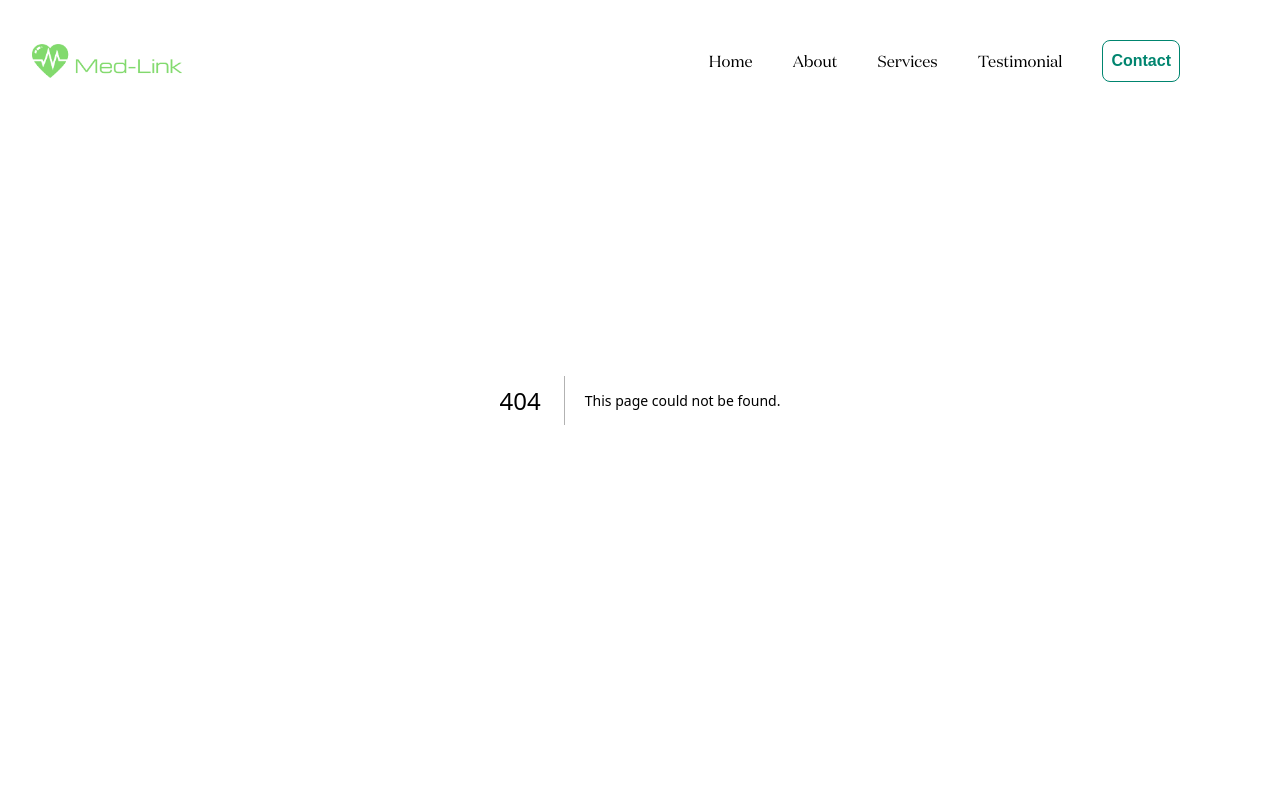
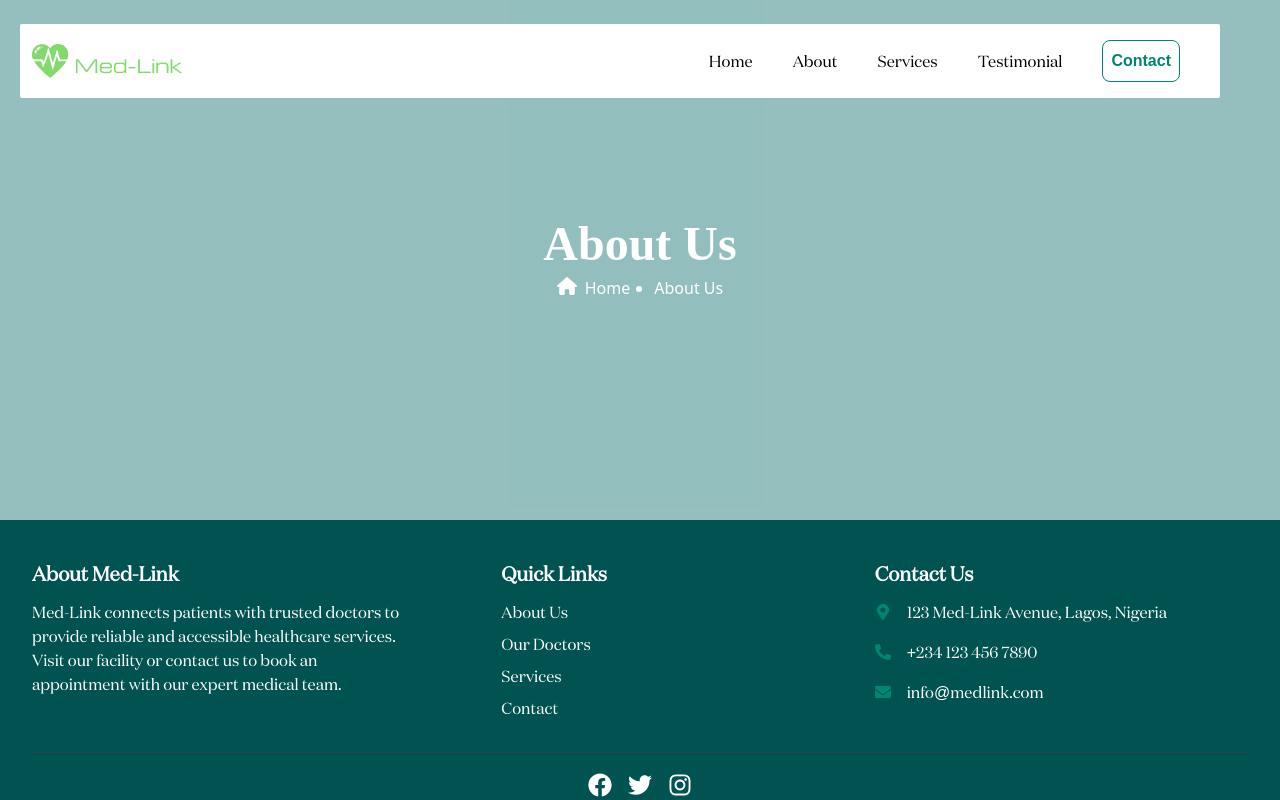
Before and after one commit to m3rcyO/Med-Link-Hospital-site, a Next.js app: page /About in a window 1280 px wide. Before the commit this address had no page. Shown: the top 800 px of the page. Built offline with nearby package versions, Linux system fonts and the light colour scheme; a web font is replaced by a local one.

Commit message:
FEAT:About section header

```diff
--- /dev/null
+++ b/app/About/page.js
@@ -0,0 +1,12 @@
+import React from 'react'
+import Pager from '../_components/Pager/Pager'
+import "../globals.css"
+
+export default function page() {
+    return (
+        <div className='relative'>
+            <Pager />
+
+        </div>
+    )
+}
--- /dev/null
+++ b/app/Service/page.js
@@ -0,0 +1,9 @@
+import React from 'react'
+
+function page() {
+    return (
+        <div>page</div>
+    )
+}
+
+export default page
--- /dev/null
+++ b/app/Testimonial/page.js
@@ -0,0 +1,9 @@
+import React from 'react'
+
+function page() {
+    return (
+        <div>page</div>
+    )
+}
+
+export default page
--- a/app/_components/Navbar/Navbar.js
+++ b/app/_components/Navbar/Navbar.js
@@ -40,12 +40,12 @@ export default function Navbar() {
                                 </Link>
                             </li>
                             <li className='hover:text-customTeal'  >
-                                <Link href="/services">
+                                <Link href="/Service">
                                     Services
                                 </Link>
                             </li>
                             <li className='hover:text-customTeal' >
-                                <Link href="/contact">
+                                <Link href="/Testimonial">
                                     Testimonial
                                 </Link>
                             </li>
--- /dev/null
+++ b/app/_components/Pager/Pager.js
@@ -0,0 +1,21 @@
+import React from 'react'
+import { FaHouse } from "react-icons/fa6";
+import "../../globals.css"
+import Link from 'next/link';
+
+export default function Pager() {
+    return (
+        <div className='bg-[#4d9493] h-[30vh] lg:h-[65vh] flex gap-2 flex-col items-center justify-center opacity-60'>
+            <p className='text-4xl lg:text-5xl text-white font-domaineBold font-extrabold'> About Us </p>
+            <div className='text-white flex gap-2'>
+                <FaHouse size={20} className='' />
+                <Link href="/" className='cursor-pointer'>
+                    Home
+                </Link>
+                <ul className='bullet list-disc '>
+                    <li className='ml-4'> About Us </li>
+                </ul>
+            </div>
+        </div>
+    )
+}
--- a/app/_components/Section/Section.js
+++ b/app/_components/Section/Section.js
@@ -5,16 +5,16 @@ import "../../globals.css"
 
 function Section({ imageUrl, heading, description }) {
     return (
-        <div className='relative flex justify-center items-center h-[60vh] lg:h-[100vh] mb-20 lg:mb-20'>
+        <div className='relative flex justify-center items-center h-[60vh] lg:h-[85vh] mb-20 lg:mb-10'>
             <div className='relative w-full lg:flex lg:items-center lg:justify-center'>
                 <Image src={imageUrl} width={1500} height={400} className='w-full lg:w-[1100px] lg:h-[400px] lg:object-cover' />
             </div>
             <div className='absolute w-[90%] max-w-[350px] h-auto bg-customGreen p-5 rounded-sm top-[95%] transform -translate-y-1/2
-            md:top-[85%] lg:max-w-[420px] lg:h-[320px] lg:top-[50%] lg:right-4 lg:p-10'>
+            md:top-[85%] lg:max-w-[420px] lg:h-[320px] lg:top-[50%] lg:right-4 lg:p-12'>
                 <h1 className='font-domaine text-white text-lg md:text-xl lg:text-2xl'>
                     {heading}
                 </h1>
-                <p className='font-proxima text-white text-sm mt-4 md:text-base'>
+                <p className='font-proxima text-white text-sm lg:text-[16px] mt-4 '>
                     {description}
                 </p>
             </div>
--- a/app/globals.css
+++ b/app/globals.css
@@ -46,3 +46,7 @@ body{
 .section-list{
   counter-reset: item;
 }
+.bullet li::marker{
+  font-size: 1rem;
+
+}
```
Also changed, not shown: app/About/About.js (deleted), app/images/661e5955ac40fa1dd06217b6_Bridge-01.svg (added).
